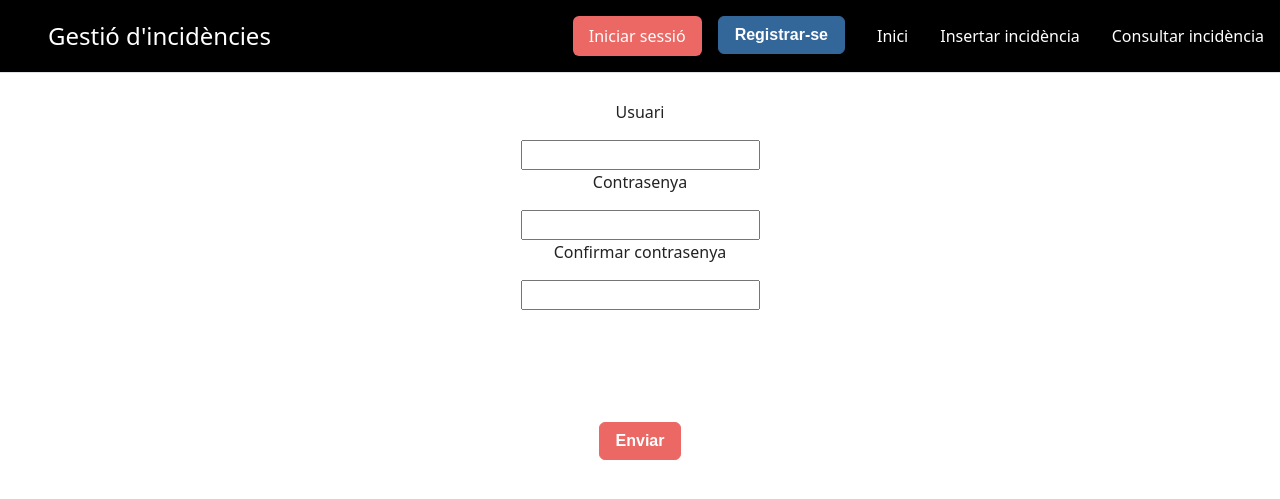
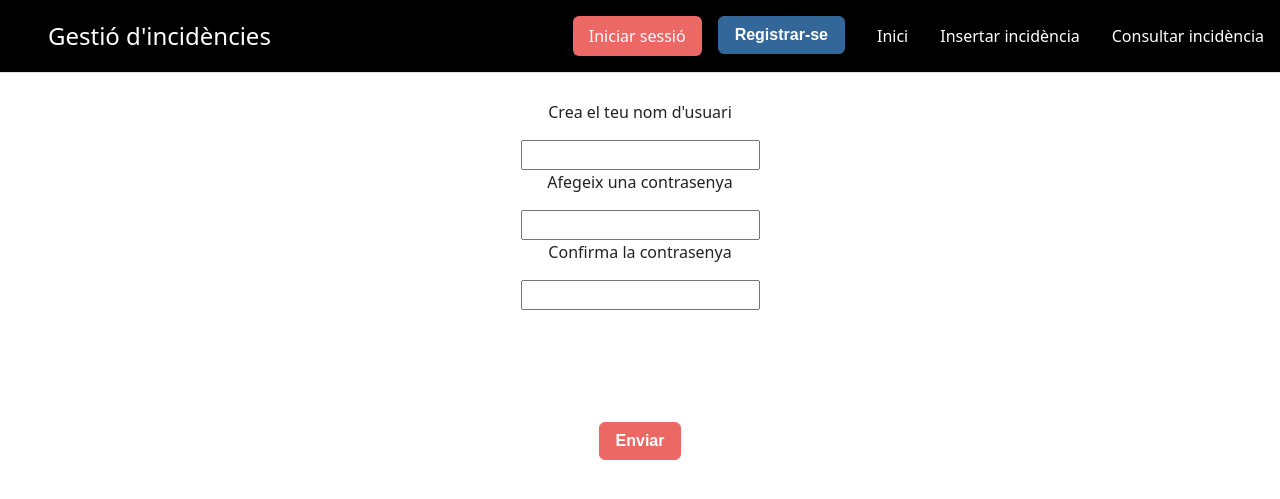
Before and after one commit to inspedralbes/transversal_incidencies-team-1-gi3p, a PHP site: page /register.php in a window 1280 px wide. Shown: the top 499 px of the page. Run offline with PHP 8.4, Linux system fonts and the light colour scheme; some web fonts are replaced.

Commit message:
Add files via upload

```diff
--- a/Projecte/log_in.php
+++ b/Projecte/log_in.php
@@ -65,7 +65,7 @@ if(isset($_POST["username"])) {
 <body class="text-center">
 <?php include("header.php")?>
     <main class="form-signin w-100 m-auto my-5">
-        <img class="mb-4 my-5 " src="https://www.iconpacks.net/icons/1/free-user-login-icon-305-thumb.png" alt="" width="110" height="100">
+        <img class="mb-4 my-5 " src="https://www.iconpacks.net/icons/1/free-user-login-icon-305-thumb.png" width="110" height="100">
         <h1 class="h3 mb-3 fw-normal">Inici de sessió</h1>
         <h4 class="text-danger"><?php echo $login_err ?></h4>
         <form class="px-4 py-5 mb-5 text-center needs-validation" action="log_in.php" method="POST" novalidate>
--- a/Projecte/register.php
+++ b/Projecte/register.php
@@ -3,8 +3,6 @@
 $err = "";
 if(isset($_POST["usuari"])){
     $usuari = $_POST["usuari"];
-
-
 
     $mysqli = include "connexio.php";
     $sentencia = $mysqli->prepare("SELECT contrasenya, permisos FROM USUARI WHERE usuari = ?");
@@ -23,6 +21,7 @@ if(isset($_POST["usuari"])){
 
         $_SESSION["permisos"] = 3;
         $_SESSION["nom"] = $usuari;
+        $_SESSION["idUsu"] = $mysqli->insert_id;
 
         header("Location: index.php");
 
@@ -52,11 +51,11 @@ if(isset($_POST["usuari"])){
     <h2><?php echo $err?></h2>
     <div class="px-4 py-5 mb-5 text-center">
         <form id="registrar" action="register.php" method="POST">
-            <p>Usuari</p>
+            <p>Crea el teu nom d'usuari</p>
             <input type="text" name="usuari" id="usuari" required>
-            <p>Contrasenya</p>
+            <p>Afegeix una contrasenya</p>
             <input type="password" name="contrasenya" id="contrasenya" required>
-            <p>Confirmar contrasenya</p>
+            <p>Confirma la contrasenya</p>
             <input type="password" name="confirmarContrasenya" id="confirmarContrasenya" required>
             <p id="valid"></p>
         </form>
@@ -69,15 +68,23 @@ if(isset($_POST["usuari"])){
 
 <script>
 function contrasenyaValida() {
-
     const contra1 = document.getElementById("contrasenya").value;
     const contra2 = document.getElementById("confirmarContrasenya").value;
 
-    if(contra1 == contra2) {
-        document.getElementById("registrar").submit();
+    if(document.getElementById("usuari").value.length >= 5){
+        if(contra1.length >= 5){
+            if(contra1 == contra2) {
+                document.getElementById("registrar").submit();
+            }else {
+                document.getElementById("valid").textContent="La contrasenya no coincideix";
+            }
+        }else {
+            document.getElementById("valid").textContent="La contrasenya ha de mesurar com a mínim 5 caràcters";
+        }
     }else {
-        document.getElementById("valid").textContent="La contrasenya no coincideix";
+        document.getElementById("valid").textContent="L'usuari i la contrasenya han de mesurar com a mínim 5 caràcters";
     }
+
 
 }
 
```
